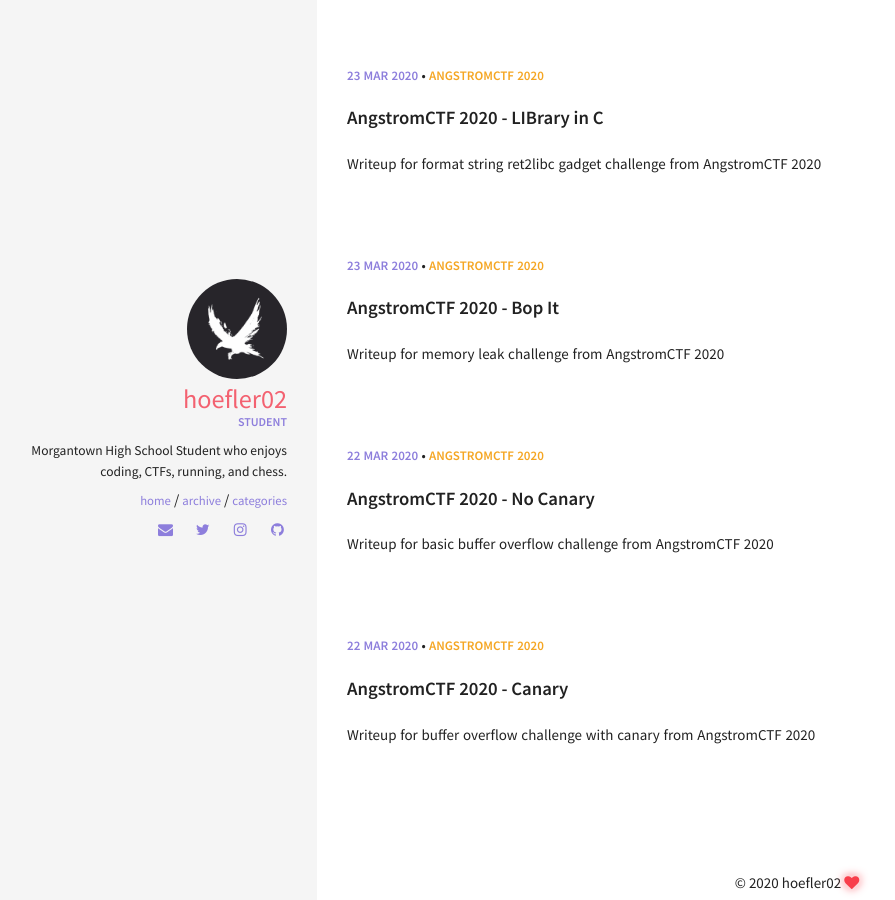
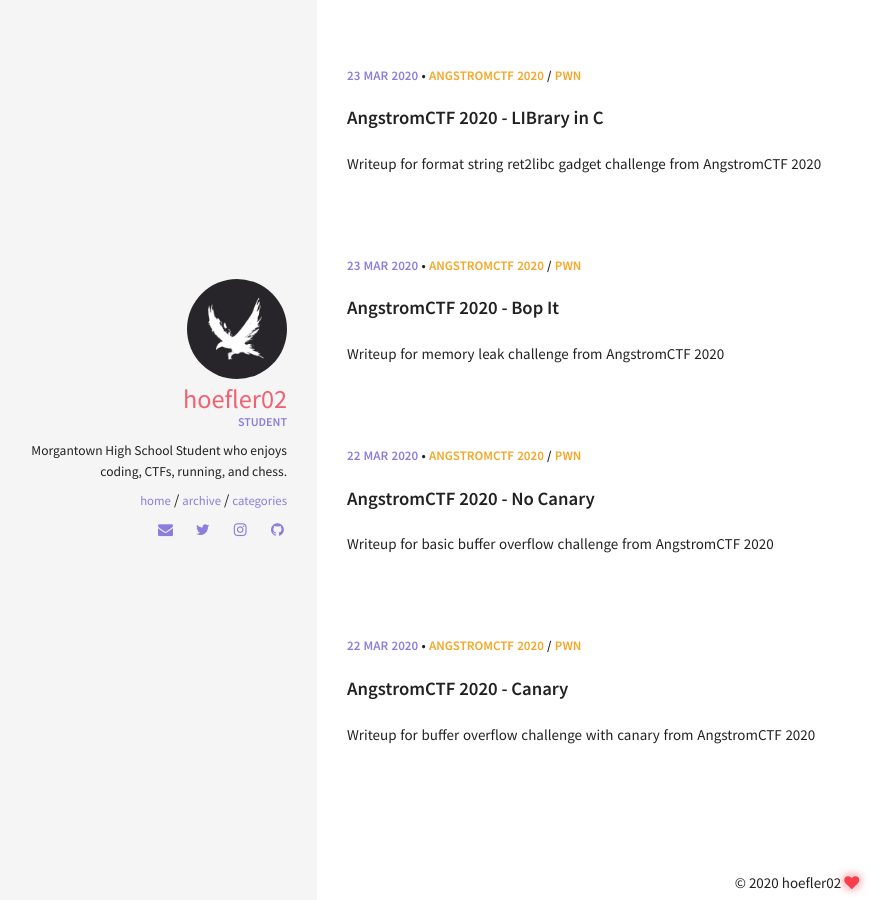
Before and after one commit to hoefler02/hoefler02.github.io, a Jekyll site: the page built from index.html, in a window 1280 px wide. Shown: the whole page, without its empty margins (3-898 px from the left). Built offline with Jekyll 4.4.1, drawn with Linux system fonts in a browser that asks for light colours.

Commit message:
category fix

```diff
--- a/_posts/2020-03-22-angstromctf-canary.md
+++ b/_posts/2020-03-22-angstromctf-canary.md
@@ -2,7 +2,7 @@
 layout: post
 title: AngstromCTF 2020 - Canary
 excerpt: "Writeup for buffer overflow challenge with canary from AngstromCTF 2020"
-categories: [AngstromCTF 2020]
+categories: [AngstromCTF 2020, pwn]
 ---
 
 Canary was the second challenge in the Binary category from AngstromCTF 2020, and was very similar to the first challenge which was called [no canary]({ post_url 2020-03-22-angstromctf-no-canary }). The challenge provided an executable and some source code (below).
--- a/_posts/2020-03-22-angstromctf-no-canary.md
+++ b/_posts/2020-03-22-angstromctf-no-canary.md
@@ -2,7 +2,7 @@
 layout: post
 title: AngstromCTF 2020 - No Canary
 excerpt: "Writeup for basic buffer overflow challenge from AngstromCTF 2020"
-categories: [AngstromCTF 2020]
+categories: [AngstromCTF 2020, pwn]
 ---
 
 ### No Canary
--- a/_posts/2020-03-23-angstromctf-bop-it.md
+++ b/_posts/2020-03-23-angstromctf-bop-it.md
@@ -2,7 +2,7 @@
 layout: post
 title: AngstromCTF 2020 - Bop It
 excerpt: "Writeup for memory leak challenge from AngstromCTF 2020"
-categories: [AngstromCTF 2020]
+categories: [AngstromCTF 2020, pwn]
 ---
 
 Bop It was the third challenge in the Binary section of AngstromCTF. Although the bug was fairly simple, the challenge only accumulated 162 solves. The challenge supplies us with an executable and some source code (below).
--- a/_posts/2020-03-23-angstromctf-library-in-c.md
+++ b/_posts/2020-03-23-angstromctf-library-in-c.md
@@ -2,7 +2,7 @@
 layout: post
 title: AngstromCTF 2020 - LIBrary in C
 excerpt: "Writeup for format string ret2libc gadget challenge from AngstromCTF 2020"
-categories: [AngstromCTF 2020]
+categories: [AngstromCTF 2020, pwn]
 ---
 
 LIBrary in C was the fifth challenge in the binary exploitation category of AngstromCTF 2020. The challenge supplies us with an executable, some source code (below), and a libc file. Usually whenever a pwnable challenge gives a libc file, some sort of ret2libc is involved.
```
